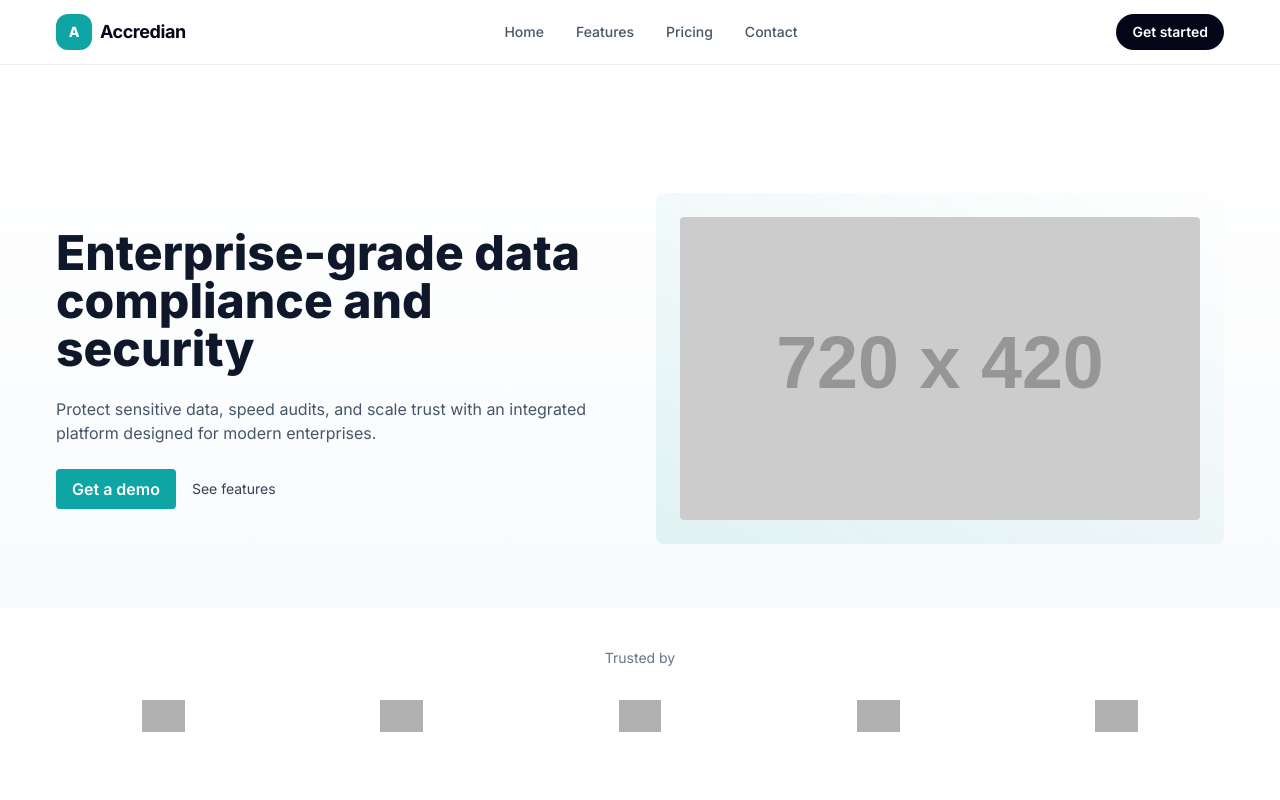
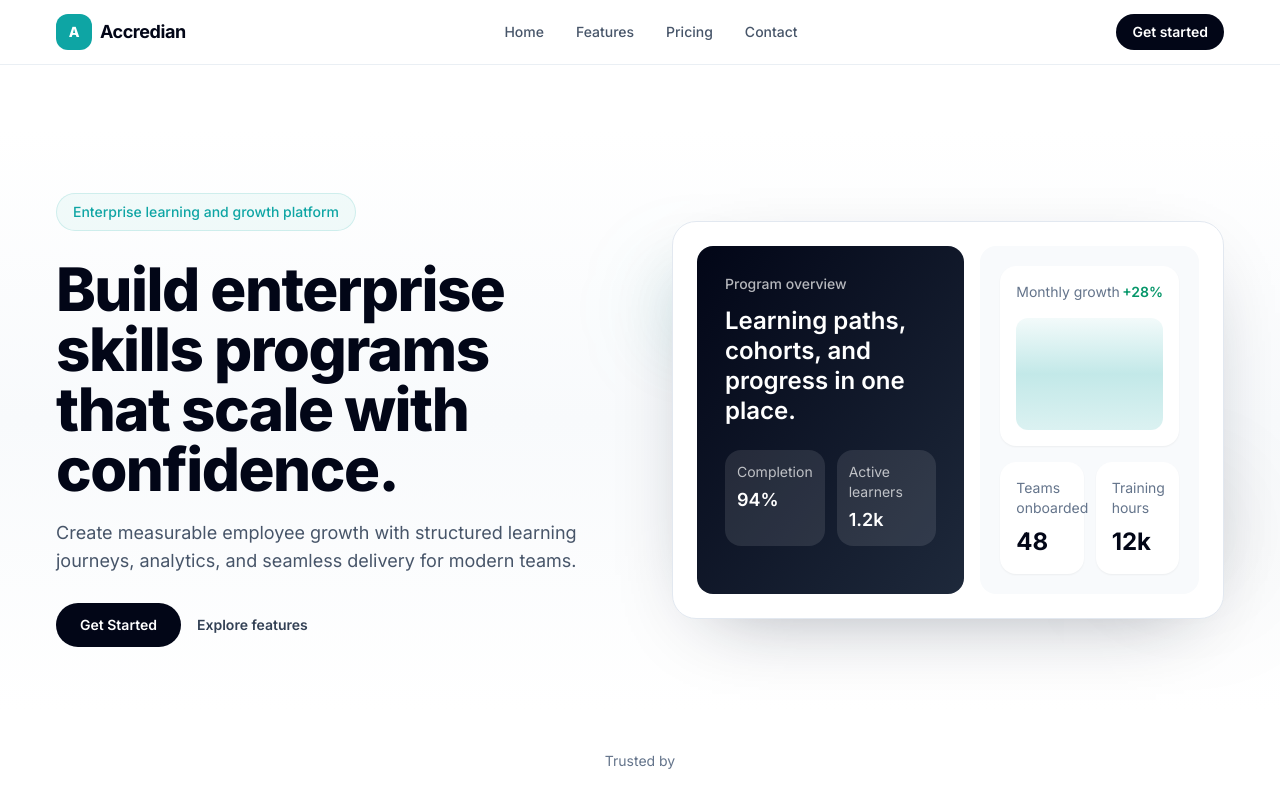
Before and after one commit to AarohiSharma5/Accredian-Project, a Next.js app: page / in a window 1280 px wide. Shown: the top 800 px of the page. Built offline with nearby package versions, Linux system fonts and the light colour scheme; grey boxes are pictures that could not be loaded.

Commit message:
Adding hero section

```diff
--- a/components/Hero.js
+++ b/components/Hero.js
@@ -1,20 +1,79 @@
 import Button from './Button'
 
-export default function Hero(){
+export default function Hero() {
   return (
-    <section id="home" className="section bg-gradient-to-b from-white to-slate-50">
-      <div className="container grid gap-8 md:grid-cols-2 items-center">
-        <div className="space-y-6">
-          <h1 className="text-3xl md:text-5xl font-extrabold leading-tight">Enterprise-grade data compliance and security</h1>
-          <p className="text-slate-600 max-w-xl">Protect sensitive data, speed audits, and scale trust with an integrated platform designed for modern enterprises.</p>
-          <div className="flex gap-4 items-center">
-            <Button>Get a demo</Button>
-            <a href="#features" className="text-sm text-slate-700 hover:underline">See features</a>
+    <section id="home" className="section overflow-hidden bg-gradient-to-b from-white via-slate-50 to-white">
+      <div className="container grid items-center gap-12 lg:grid-cols-2 lg:gap-16">
+        <div className="animate-fade-in-up space-y-7">
+          <div className="inline-flex items-center rounded-full border border-accent/15 bg-accent/5 px-4 py-2 text-sm font-medium text-accent">
+            Enterprise learning and growth platform
+          </div>
+
+          <div className="space-y-5">
+            <h1 className="max-w-2xl text-4xl font-extrabold leading-tight tracking-tight text-slate-950 sm:text-5xl lg:text-6xl">
+              Build enterprise skills programs that scale with confidence.
+            </h1>
+            <p className="max-w-xl text-base leading-7 text-slate-600 sm:text-lg">
+              Create measurable employee growth with structured learning journeys,
+              analytics, and seamless delivery for modern teams.
+            </p>
+          </div>
+
+          <div className="flex flex-col gap-4 sm:flex-row sm:items-center">
+            <a
+              href="#contact"
+              className="inline-flex items-center justify-center rounded-full bg-slate-950 px-6 py-3 text-sm font-semibold text-white transition hover:bg-slate-800"
+            >
+              Get Started
+            </a>
+            <a href="#features" className="text-sm font-semibold text-slate-700 transition hover:text-accent">
+              Explore features
+            </a>
           </div>
         </div>
-        <div className="relative">
-          <div className="w-full rounded-lg bg-gradient-to-tr from-accent/10 to-transparent p-6 animate-fade-in-up">
-            <img alt="dashboard" src="https://via.placeholder.com/720x420.png?text=Dashboard+Preview" className="w-full rounded" />
+
+        <div className="relative animate-fade-in-up">
+          <div className="absolute -left-6 top-10 h-24 w-24 rounded-full bg-accent/10 blur-2xl" />
+          <div className="absolute -right-4 bottom-8 h-28 w-28 rounded-full bg-slate-900/10 blur-3xl" />
+
+          <div className="relative overflow-hidden rounded-3xl border border-slate-200 bg-white p-4 shadow-[0_24px_80px_-40px_rgba(15,23,42,0.45)] sm:p-6">
+            <div className="grid gap-4 sm:grid-cols-[1.1fr_0.9fr]">
+              <div className="rounded-2xl bg-gradient-to-br from-slate-950 to-slate-800 p-6 text-white sm:p-7">
+                <p className="text-sm font-medium text-white/70">Program overview</p>
+                <h2 className="mt-3 text-2xl font-semibold leading-tight">Learning paths, cohorts, and progress in one place.</h2>
+                <div className="mt-6 grid grid-cols-2 gap-3 text-sm">
+                  <div className="rounded-2xl bg-white/10 p-3">
+                    <div className="text-white/70">Completion</div>
+                    <div className="mt-1 text-lg font-semibold">94%</div>
+                  </div>
+                  <div className="rounded-2xl bg-white/10 p-3">
+                    <div className="text-white/70">Active learners</div>
+                    <div className="mt-1 text-lg font-semibold">1.2k</div>
+                  </div>
+                </div>
+              </div>
+
+              <div className="space-y-4 rounded-2xl bg-slate-50 p-5">
+                <div className="rounded-2xl bg-white p-4 shadow-sm">
+                  <div className="flex items-center justify-between text-sm text-slate-500">
+                    <span>Monthly growth</span>
+                    <span className="font-semibold text-emerald-600">+28%</span>
+                  </div>
+                  <div className="mt-4 h-28 rounded-xl bg-gradient-to-t from-accent/15 via-accent/25 to-accent/5" />
+                </div>
+
+                <div className="grid grid-cols-2 gap-3 text-sm">
+                  <div className="rounded-2xl bg-white p-4 shadow-sm">
+                    <div className="text-slate-500">Teams onboarded</div>
+                    <div className="mt-2 text-2xl font-bold text-slate-950">48</div>
+                  </div>
+                  <div className="rounded-2xl bg-white p-4 shadow-sm">
+                    <div className="text-slate-500">Training hours</div>
+                    <div className="mt-2 text-2xl font-bold text-slate-950">12k</div>
+                  </div>
+                </div>
+              </div>
+            </div>
           </div>
         </div>
       </div>
```
